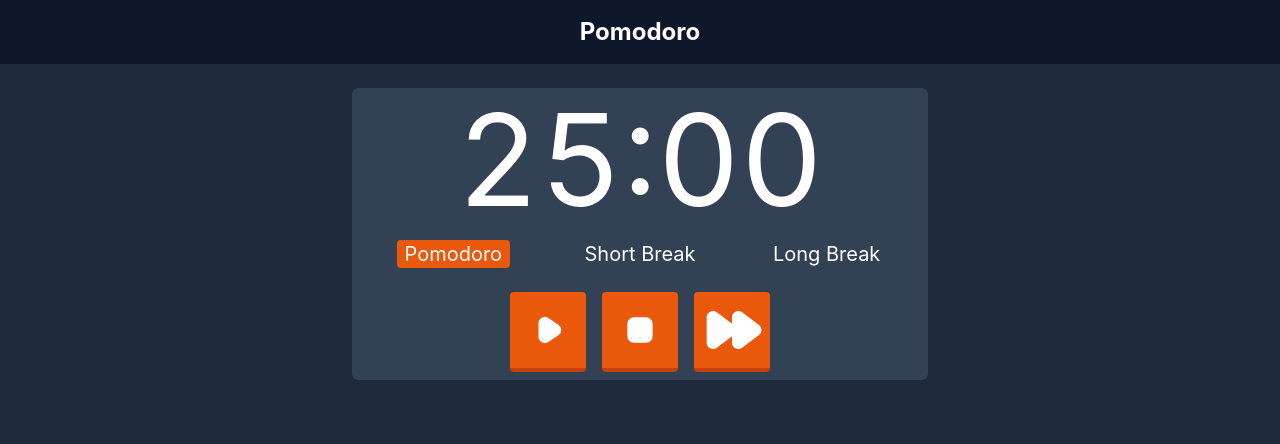
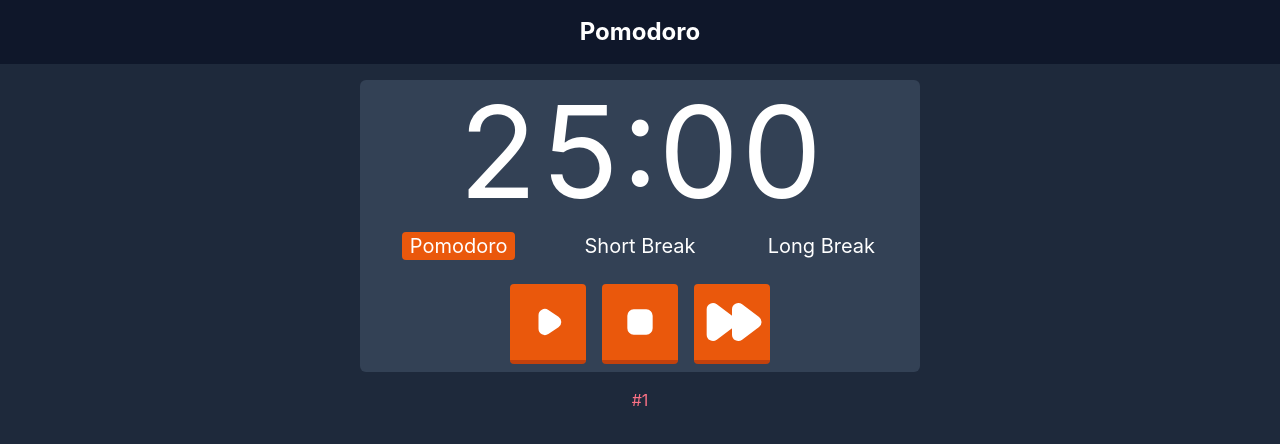
Before and after one commit to T410/pomodoro, a React (Create React App) app: page / in a window 1280 px wide. Shown: the top 444 px of the page. Built offline with nearby package versions, Linux system fonts and the light colour scheme.

Commit message:
Add Info Component

```diff
--- a/src/App.tsx
+++ b/src/App.tsx
@@ -1,11 +1,12 @@
-import { Nav, Pomodoro } from "./components";
+import { Nav, Pomodoro, Info } from "./components";
 
 function App() {
 	return (
-		<div className="h-screen w-full grid grid-rows-auto-1">
+		<div className="h-screen w-full grid grid-rows-auto-1 justify-items-center">
 			<Nav />
-			<div className="w-full flex flex-row justify-center">
+			<div className="w-full md:w-2/3 max-w-xl flex flex-col justify-start items-center px-2">
 				<Pomodoro />
+				<Info />
 			</div>
 		</div>
 	);
--- /dev/null
+++ b/src/components/Info/Info.tsx
@@ -0,0 +1,9 @@
+function Info() {
+	return (
+		<div className="w-full text-center text-rose-400">
+			<h2>#1</h2>
+		</div>
+	);
+}
+
+export default Info;
--- a/src/components/Pomodoro/Pomodoro.tsx
+++ b/src/components/Pomodoro/Pomodoro.tsx
@@ -139,7 +139,7 @@
 	}
 
 	return (
-		<div className="mt-6 p-2 mx-2 rounded-md w-full md:w-2/3 max-w-xl h-fit text-center grid gap-4 bg-slate-700">
+		<div className="my-4 p-2 mx-2 rounded-md w-full h-fit text-center grid gap-4 bg-slate-700">
 			<Audio play={playAudio} />
 			<h1 className="text-8xl md:text-9xl tabular-nums" ref={timeRef}>
 				25:00
--- a/src/components/index.ts
+++ b/src/components/index.ts
@@ -1,5 +1,6 @@
 import Nav from "./Nav/Nav";
 import Pomodoro from "./Pomodoro/Pomodoro";
 import Audio from "./Audio/Audio";
+import Info from "./Info/Info";
 
-export { Nav, Pomodoro, Audio };
+export { Nav, Pomodoro, Audio, Info };
```
